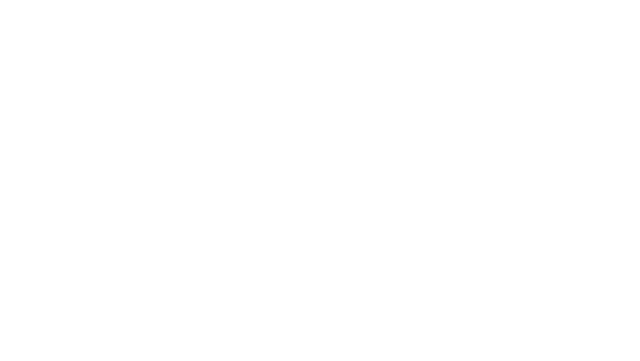
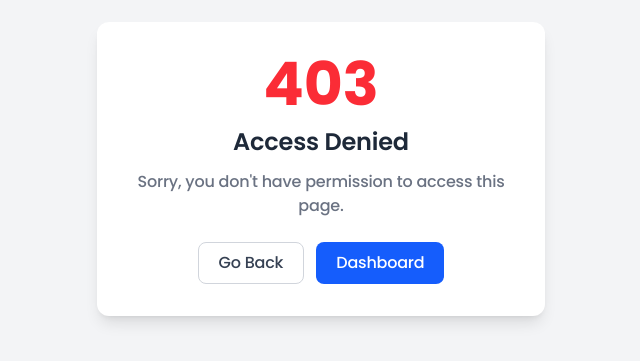
Before and after one commit to itsrahulrai/ecom-multivendar, a React (Vite) app in the folder dashboard/: page /unauthorized in a window 1280 px wide. Before the commit this address had no page. Shown: the part 231-592 px from the top of the page, without its empty margins (319-959 px from the left). Built offline with nearby package versions, Linux system fonts and the light colour scheme.

Commit message:
protected route manage part 1

```diff
--- a/dashboard/src/router/routes/ProtectRoute.jsx
+++ b/dashboard/src/router/routes/ProtectRoute.jsx
@@ -0,0 +1,25 @@
+import React, { Suspense } from "react";
+import { useSelector } from "react-redux";
+import { Navigate } from "react-router-dom";
+
+const ProtectRoute = ({ route, children }) => {
+  const { role, userInfo } = useSelector((state) => state.auth);
+
+  if (!role) {
+    return <Navigate to="/login" replace />;
+  }
+
+  const userRole = userInfo?.userInfo?.role;
+
+  if (userRole !== route?.role) {
+    return <Navigate to="/unauthorized" replace />;
+  }
+
+  return (
+    <Suspense fallback={<div>Loading...</div>}>
+      {children}
+    </Suspense>
+  );
+};
+
+export default ProtectRoute;
--- a/dashboard/src/router/routes/index.js
+++ b/dashboard/src/router/routes/index.js
@@ -1,6 +1,16 @@
 import { createElement } from 'react';
 import { privateRoutes } from './privateRoutes.js';
 import MainLayout from '../../layout/MainLayout.jsx';
+import ProtectRoute from './ProtectRoute.jsx';
+
+privateRoutes.forEach(r => {
+    // console.log(r)
+    r.element = createElement(
+        ProtectRoute,
+        { route: r },
+        r.element
+    );
+});
 
 export const getRoutes = () => {
     return {
--- a/dashboard/src/router/routes/publicRoutes.js
+++ b/dashboard/src/router/routes/publicRoutes.js
@@ -1,5 +1,6 @@
 import { lazy, createElement } from "react";
 
+const Unauthorized = lazy(() => import("../../views/Unauthorized.jsx"));
 const AdminLogin = lazy(() => import("../../views/auth/AdminLogin.jsx"));
 const Login = lazy(() => import("../../views/auth/Login.jsx"));
 const Register = lazy(() => import("../../views/auth/Register.jsx"));
@@ -23,6 +24,10 @@ const publicRoutes = [
     path: "/admin/login",
     element: createElement(AdminLogin),
   },
+  {
+    path: "/unauthorized",
+    element: createElement(Unauthorized),
+  },
 ];
 
 export default publicRoutes;
--- /dev/null
+++ b/dashboard/src/views/Unauthorized.jsx
@@ -0,0 +1,42 @@
+import React from "react";
+import { useNavigate } from "react-router-dom";
+
+const Unauthorized = () => {
+  const navigate = useNavigate();
+
+  return (
+    <div className="min-h-screen flex items-center justify-center bg-gray-100 px-4">
+      <div className="bg-white shadow-lg rounded-xl p-8 max-w-md w-full text-center">
+
+        <h1 className="text-6xl font-bold text-red-500">403</h1>
+
+        <h2 className="mt-3 text-2xl font-semibold text-gray-800">
+          Access Denied
+        </h2>
+
+        <p className="mt-3 text-gray-500">
+          Sorry, you don't have permission to access this page.
+        </p>
+
+        <div className="flex justify-center gap-3 mt-6">
+          <button
+            onClick={() => navigate(-1)}
+            className="px-5 py-2 border border-gray-300 rounded-lg text-gray-700 hover:bg-gray-100 transition"
+          >
+            Go Back
+          </button>
+
+          <button
+            onClick={() => navigate("/admin/dashboard")}
+            className="px-5 py-2 bg-blue-600 text-white rounded-lg hover:bg-blue-700 transition"
+          >
+            Dashboard
+          </button>
+        </div>
+
+      </div>
+    </div>
+  );
+};
+
+export default Unauthorized;
```
